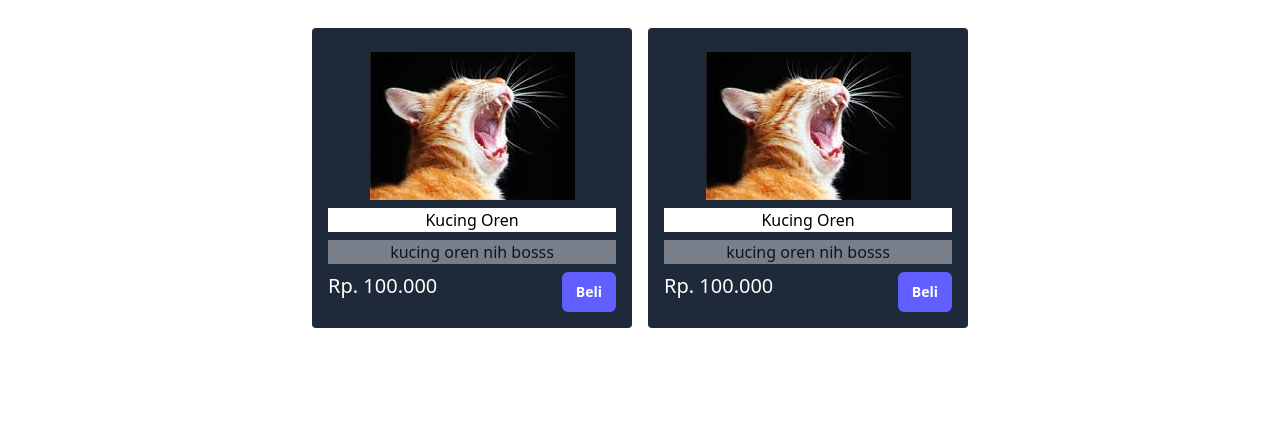
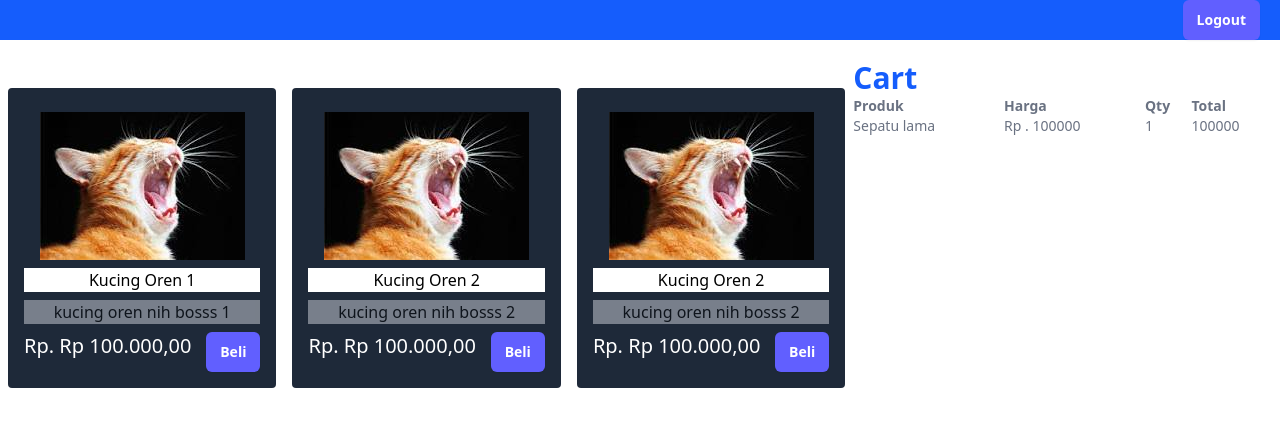
Before and after one commit to ahmadihsanullah/react-dasar, a React (Vite) app: page /products in a window 1280 px wide. Shown: the top 426 px of the page. Built offline with nearby package versions, Linux system fonts and the light colour scheme.

Commit message:
use state cart

```diff
--- a/src/components/Elements/Button/index.jsx
+++ b/src/components/Elements/Button/index.jsx
@@ -1,8 +1,8 @@
 const Button = (props) => {
-    const {children} = props;
+    const {children, type="button", onClick} = props;
     return (
         <div>
-            <button type="submit" class="flex-none rounded-md bg-indigo-500 px-3.5 py-2.5 text-sm font-semibold text-white shadow-xs hover:bg-indigo-400 focus-visible:outline-2 focus-visible:outline-offset-2 focus-visible:outline-indigo-500 w-full">{children}</button>
+            <button onClick={onClick} type={type} class="flex-none rounded-md bg-indigo-500 px-3.5 py-2.5 text-sm font-semibold text-white shadow-xs hover:bg-indigo-400 focus-visible:outline-2 focus-visible:outline-offset-2 focus-visible:outline-indigo-500 w-full">{children}</button>
         </div>
     )
 }
--- a/src/components/Fragments/CardProduct.jsx
+++ b/src/components/Fragments/CardProduct.jsx
@@ -31,12 +31,12 @@ const BodyCard = (props) => {
 }
 
 const FooterCard = (props) => {
-    const { price } = props
+    const { price, handleToAddCart } = props
     return (
         <div className="flex justify-between mt-2">
-            <div className="text-white text-xl">Rp. {price}</div>
+            <div className="text-white text-xl">Rp. {(price).toLocaleString("id-ID", { style: "currency", currency: "IDR" })}</div>
             <div className="">
-                <Button>Beli</Button>
+                <Button onClick={handleToAddCart} >Beli</Button>
             </div>
         </div>
     )
--- a/src/components/Fragments/FormLogin.jsx
+++ b/src/components/Fragments/FormLogin.jsx
@@ -2,11 +2,19 @@ import Button from "../Elements/Button"
 import InputForm from "../Elements/Input"
 
 const FormLogin = () => {
+    const handleLogin = (e) => {
+        e.preventDefault();
+        const email = e.target.email.value;
+        const password = e.target.password.value;
+        localStorage.setItem("email", email);
+        localStorage.setItem("password", password);
+        window.location.href = "/products";
+    }
     return (
-         <form action="">
+         <form onSubmit={handleLogin}>
          <InputForm label="Email" type="email" placeholder="example@gmail.com" name="email"/>
          <InputForm label="Password" type="password" placeholder="****" name="password"/>
-         <Button>Login</Button>
+         <Button type="submit">Login</Button>
         </form>
     )
 }
--- a/src/pages/products.jsx
+++ b/src/pages/products.jsx
@@ -1,20 +1,108 @@
+import { Fragment, useState } from "react";
 import Button from "../components/Elements/Button"
 import CardProduct from "../components/Fragments/CardProduct"
 
 const ProductsPage = () => {
+    const email = localStorage.getItem("email");
+    const [cart, setCart] = useState([
+        {
+            'id': 1,
+            'name': "Sepatu lama",
+            'description': "kucing oren nih bosss",
+            "harga": 100000,
+            'qty': 1,
+        }
+    ]);
+    const handleLogout = () => {
+        localStorage.removeItem("email");
+        localStorage.removeItem("password");
+        window.location.href = "/login";
+    }
+
+    const handleAddToCart = (id) => {
+        const product = products.find(p => p.id === id);
+        const existingItem = cart.find(item => item.id === id);
+        if (existingItem) {
+            setCart(
+                cart.map(item => item.id === id ? { ...item, qty: item.qty + 1 } : item)
+            );
+        } else {
+            setCart([...cart, { ...product, qty: 1 }]);
+        }
+    }
+
+    const products = [
+        {
+            id: 2,
+            name: "Kucing Oren 1 ",
+            description: "kucing oren nih bosss 1",
+            harga: 100000,
+            img: "./images/cat.jpg"
+        },
+        {
+            id: 3,
+            name: "Kucing Oren 2",
+            description: "kucing oren nih bosss 2",
+            harga: 100000,
+            img: "./images/cat.jpg"
+        },
+        {
+            id: 4,
+            name: "Kucing Oren 2",
+            description: "kucing oren nih bosss 2",
+            harga: 100000,
+            img: "./images/cat.jpg"
+        }
+    ]
+
     return (
-        <div className="flex justify-center py-5">
-            <CardProduct>
-                <CardProduct.HeaderCard sourceImage="./images/cat.jpg" />
-                <CardProduct.BodyCard title={"Kucing Oren"} description={"kucing oren nih bosss"} />
-                <CardProduct.FooterCard price={"100.000"} />
-            </CardProduct>
-             <CardProduct>
-                <CardProduct.HeaderCard sourceImage="./images/cat.jpg" />
-                <CardProduct.BodyCard title={"Kucing Oren"} description={"kucing oren nih bosss"} />
-                <CardProduct.FooterCard price={"100.000"} />
-            </CardProduct>
-        </div>
+        <Fragment>
+            <div className="height-20 bg-blue-600 flex justify-end pr-5 text-white">
+                {email}
+                <Button onClick={handleLogout}>Logout</Button>
+            </div>
+            <div className="flex jutify-wrap py-5">
+                <div className="w-4/6 justify-center">
+                    <div className="flex justify-center py-5">
+                        {products.map(product => {
+                            return (
+                                <CardProduct key={product.id}>
+                                    <CardProduct.HeaderCard sourceImage={product.img} />
+                                    <CardProduct.BodyCard title={product.name} description={product.description} />
+                                    <CardProduct.FooterCard price={product.harga} handleToAddCart={() => handleAddToCart(product.id)} />
+                                </CardProduct>
+                            )
+                        })}
+                    </div>
+                </div>
+                <div className="w-2/6 ">
+                    <h1 className="text-3xl font-bold text-blue-600">Cart</h1>
+                    <table className="w-full text-sm text-left text-gray-500 dark:text-gray-400" border={1} >
+                        <thead >
+                            <tr>
+                                <th>Produk</th>
+                                <th>Harga</th>
+                                <th>Qty</th>
+                                <th>Total</th>
+                            </tr>
+                        </thead>
+                        <tbody>
+                            {cart.map(item => {
+                                return (
+                                    <tr key={item.id}>
+                                        <td>{item.name}</td>
+                                        <td>Rp . {item.harga}</td>
+                                        {/* <td>Rp. {item.harga.toLocaleString("id-ID", { style: "currency", currency: "IDR" })}</td> */}
+                                        <td>{item.qty}</td>
+                                        <td>{item.harga * item.qty}</td>
+                                    </tr>
+                                )
+                            })}
+                        </tbody>
+                    </table>
+                </div>
+            </div>
+        </Fragment>
     )
 }
 
```
